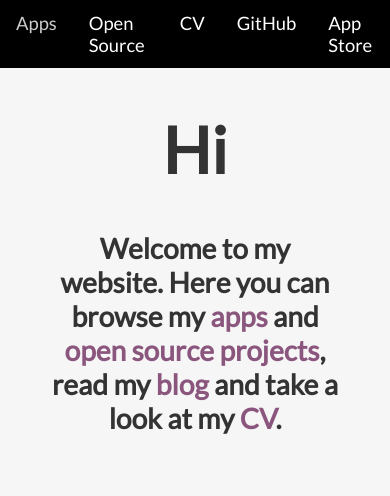
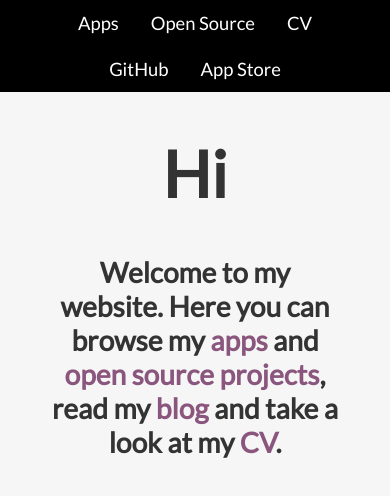
Before and after one commit to hughbe/hughbe.github.io, a React (Create React App) app: page / in a window 390 px wide. Shown: the top 496 px of the page. Built offline with nearby package versions, Linux system fonts and the light colour scheme.

Commit message:
Cleanup styling of nav bar on small screens

```diff
--- a/public/404.html
+++ b/public/404.html
@@ -2,7 +2,7 @@
 <html>
   <head>
     <meta charset="utf-8">
-    <title>Single Page Apps for GitHub Pages</title>
+    <title>Hugh Bellamy</title>
     <script type="text/javascript">
       // Single Page Apps for GitHub Pages
       // https://github.com/rafrex/spa-github-pages
--- a/src/Components/css/NavigationBar.css
+++ b/src/Components/css/NavigationBar.css
@@ -3,10 +3,18 @@
   width: 100%;
   background-color: black;
   justify-content: space-between;
+  flex-flow: wrap;
+}
+
+@media (max-width: 500px) {
+  .navigation-bar {
+    justify-content: center;
+  }
 }
 
 .navigation-bar > div {
   display: flex;
+  flex-flow: wrap;
 }
 
 .navigation-bar a {
```
